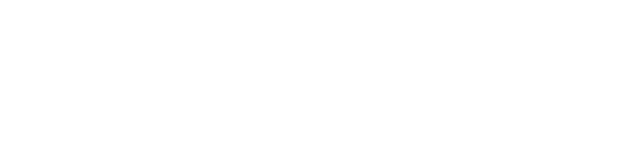
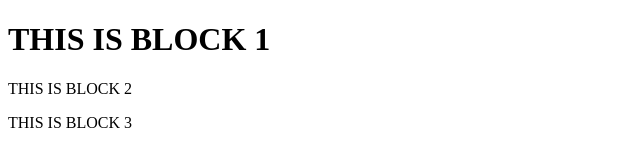
Before and after one commit to BrianLucy/newproject, a plain HTML site: page index.html in a window 1280 px wide. Shown: the whole page, without its empty margins (0-640 px from the left). Drawn offline with Linux system fonts and the light colour scheme.

Commit message:
updated index file body

```diff
--- a/index.html
+++ b/index.html
@@ -8,5 +8,13 @@
     </title>
   </head>
   <body>
+     <h1>THIS IS BLOCK 1
+    </h1>
+    <p >THIS IS BLOCK 2
+    </p>
+
+    <div >THIS IS BLOCK 3
+
+    </div>
   </body>
 </html>
```
